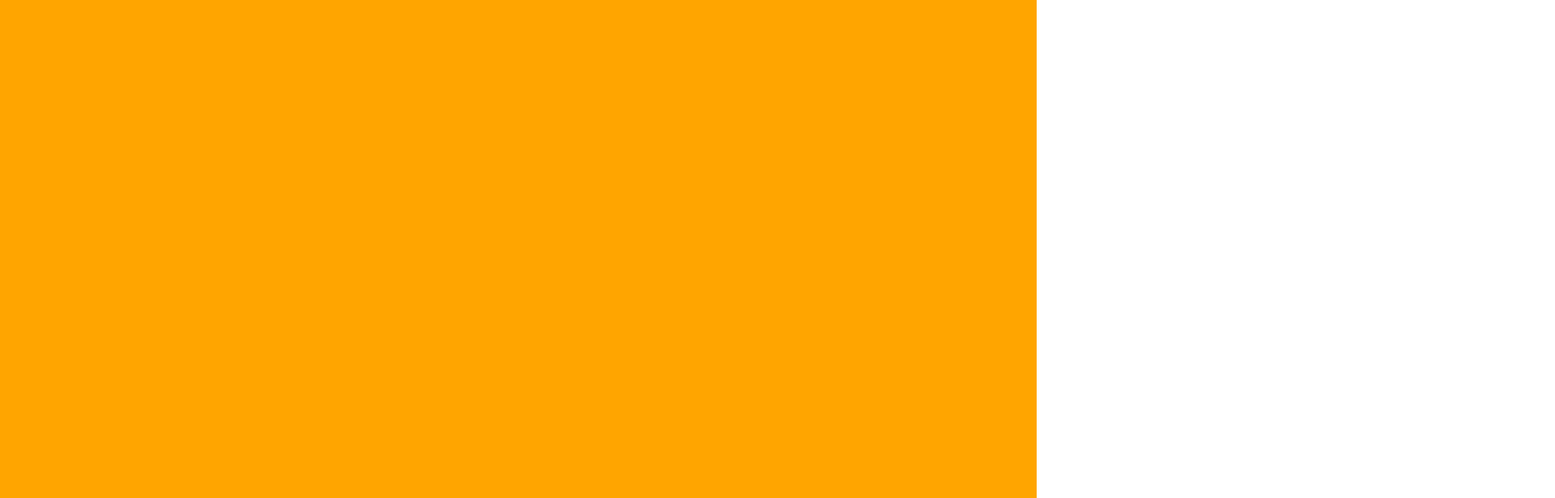
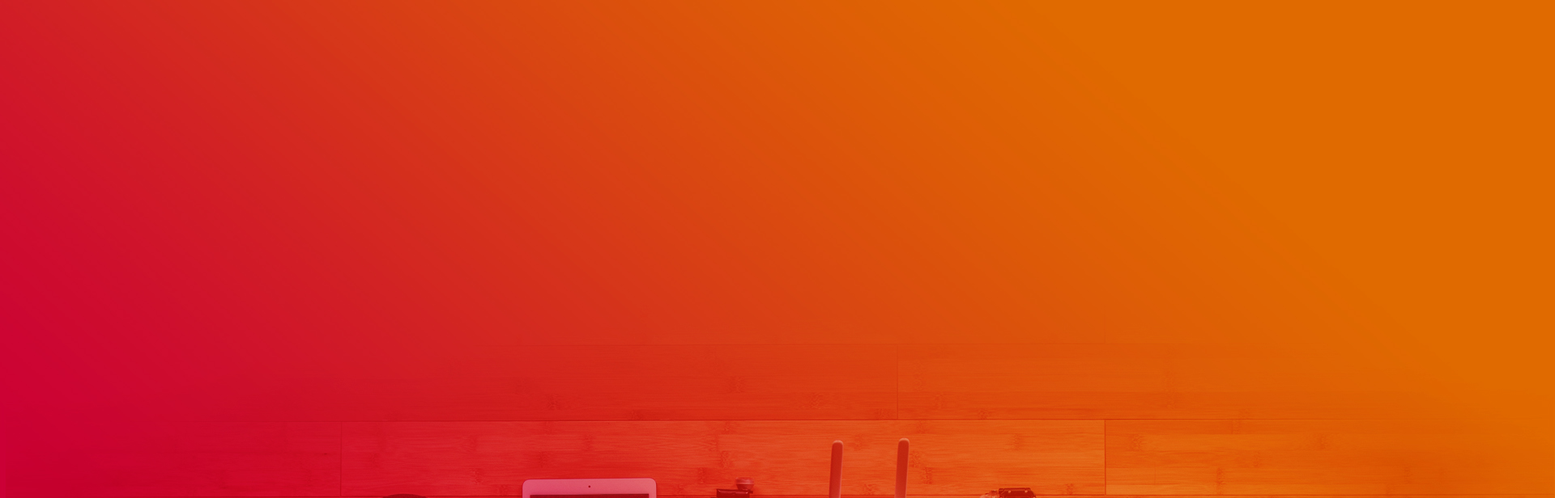
Before and after one commit to GajdaD/Drone-zone-page, a plain HTML site: page index.html in a window 1280 px wide. Shown: the top 616 px of the page at 81% size, 1920 px wide, since content can reach past the window. Drawn offline with Linux system fonts and the light colour scheme.

Commit message:
Add background image

```diff
--- a/index.html
+++ b/index.html
@@ -12,6 +12,7 @@
 <body>
     <header class="header">
 
+        <img src="img/header_bg.jpg" alt="Header Background" class="header__bg">
     </header>
     <div>
         XXXX <br> XXX
```
